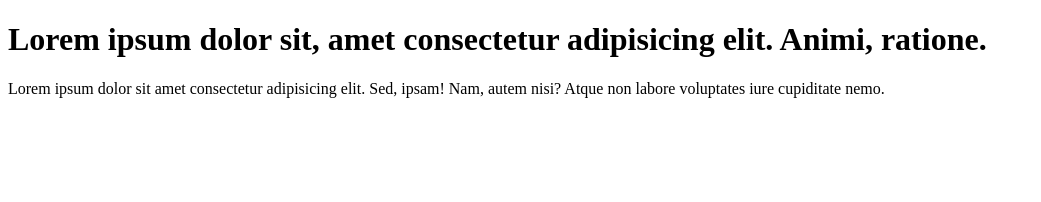
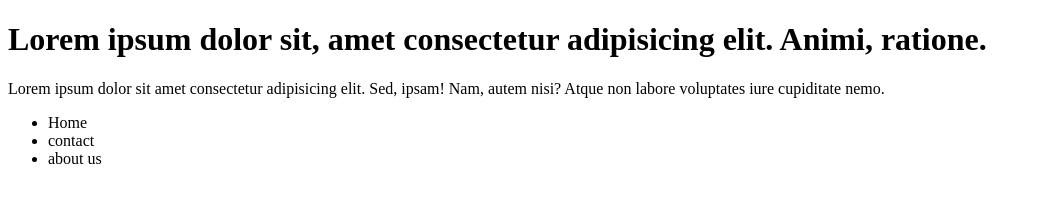
Before and after one commit to rijan779/learn-git, a plain HTML site: page index.html in a window 1280 px wide. Shown: the whole page, without its empty margins (0-1041 px from the left). Drawn offline with Linux system fonts and the light colour scheme.

Commit message:
add nav bar info

```diff
--- a/index.html
+++ b/index.html
@@ -9,5 +9,10 @@
     <h1>Lorem ipsum dolor sit, amet consectetur adipisicing elit. Animi, ratione.</h1>
 
     <p>Lorem ipsum dolor sit amet consectetur adipisicing elit. Sed, ipsam! Nam, autem nisi? Atque non labore voluptates iure cupiditate nemo.</p>
+    <ul>
+        <li>Home</li>
+        <li>contact</li>
+        <li>about us</li>
+    </ul>
 </body>
 </html>
```
